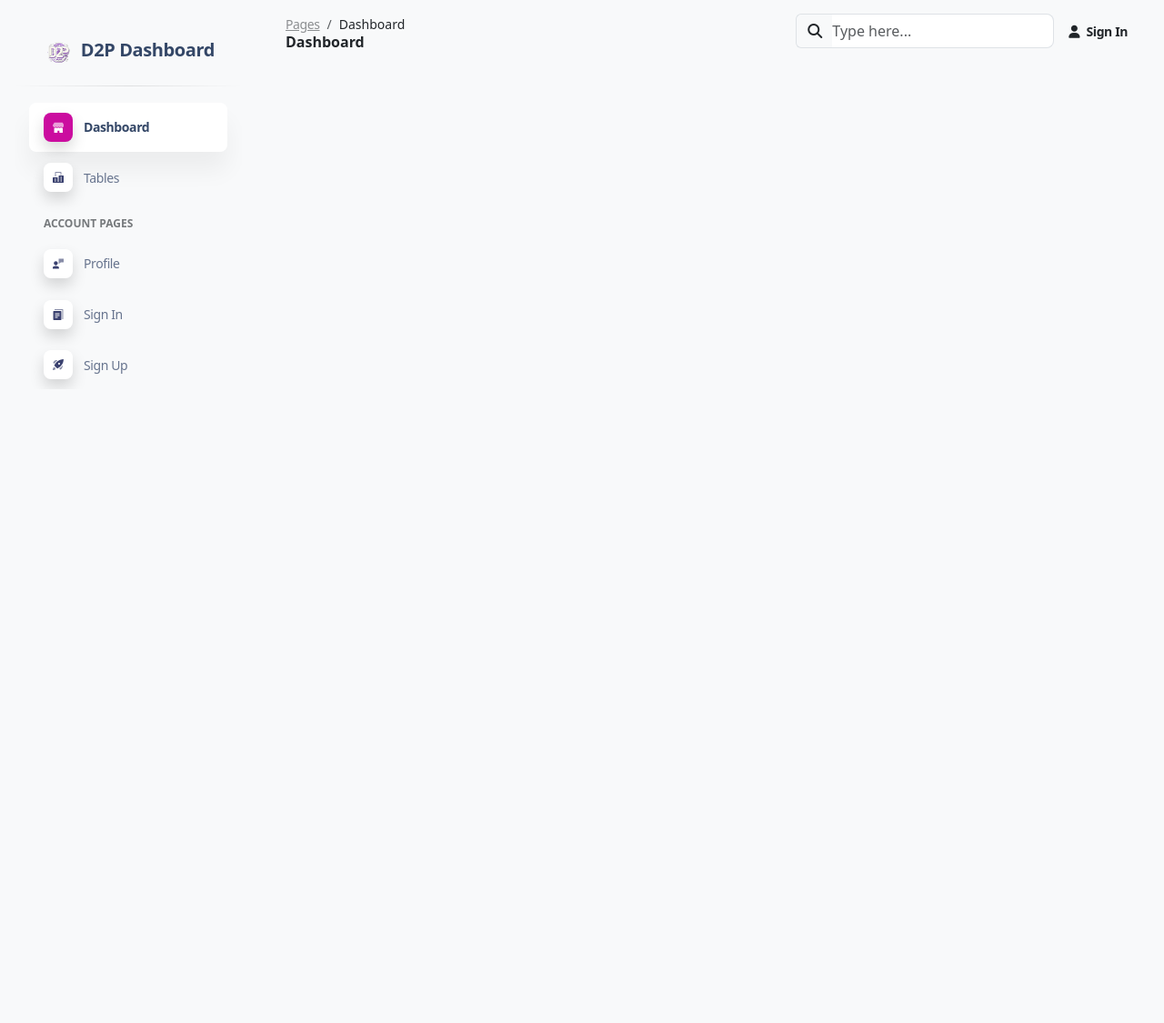
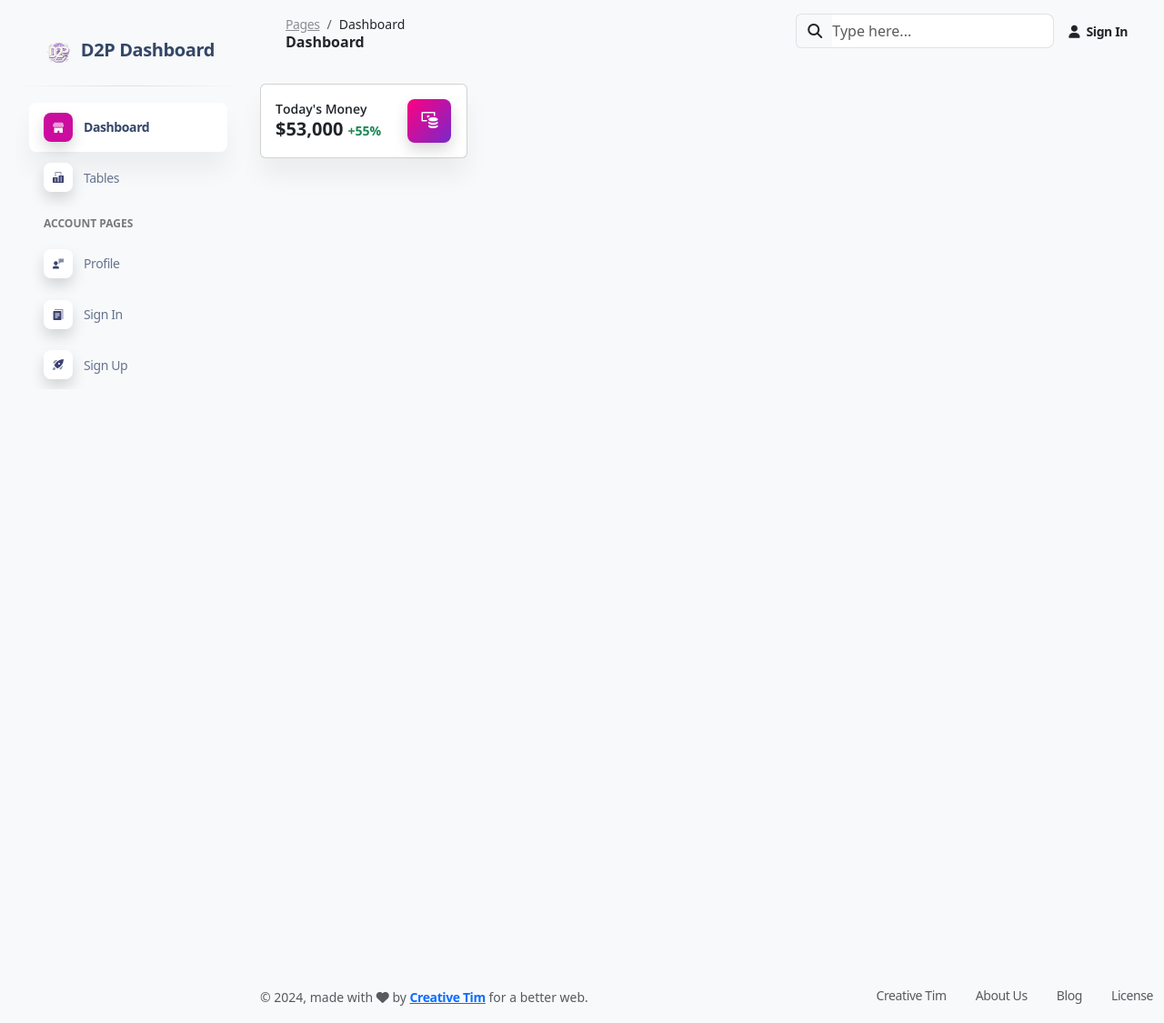
Before and after one commit to nguyenduydan/Website_BanVeXemPhim, a PHP site: page /admin/dashboard_layout.php in a window 1280 px wide. Shown: the whole page at 91% size. Before the commit the page ends 428 px from the top, so only its background shows below. Run offline with PHP 8.4, Linux system fonts and the light colour scheme; some libraries are stand-ins or nearby versions.

Commit message:
add footer.php + edit dashboard - 17/10/2024

```diff
--- a/admin/dashboard.php
+++ b/admin/dashboard.php
@@ -0,0 +1,26 @@
+<div class="container-fluid py-4" style="height: 1000px;">
+    <div class="row">
+        <div class="col-xl-3 col-sm-6 mb-xl-0 mb-4">
+            <div class="card">
+                <div class="card-body p-3">
+                    <div class="row">
+                        <div class="col-8">
+                            <div class="numbers">
+                                <p class="text-sm mb-0 text-capitalize font-weight-bold">Today's Money</p>
+                                <h5 class="font-weight-bolder mb-0">
+                                    $53,000
+                                    <span class="text-success text-sm font-weight-bolder">+55%</span>
+                                </h5>
+                            </div>
+                        </div>
+                        <div class="col-4 text-end">
+                            <div class="icon icon-shape bg-gradient-primary shadow text-center border-radius-md">
+                                <i class="ni ni-money-coins text-lg opacity-10" aria-hidden="true"></i>
+                            </div>
+                        </div>
+                    </div>
+                </div>
+            </div>
+        </div>
+    </div>
+</div>
--- a/admin/dashboard_layout.php
+++ b/admin/dashboard_layout.php
@@ -1,16 +1,14 @@
 <?php
 // Include header (chứa các liên kết CSS và meta)
 include __DIR__ . '\header.php';
-
 // Include menu (chứa navbar và sidebar)
 include __DIR__ . '\menu.php';
 ?>
 
 <main class="main-content position-relative max-height-vh-100 h-100 border-radius-lg">
-
+    <?php
+    include __DIR__ . '\dashboard.php';
+    // Include footer (chứa liên kết JavaScript)
+    include __DIR__ . '\footer.php';
+    ?>
 </main>
-
-<?php
-// Include footer (chứa liên kết JavaScript)
-include __DIR__ . '\footer.php';
-?>
--- a/admin/footer.php
+++ b/admin/footer.php
@@ -1,8 +1,36 @@
 <!-- Footer -->
-<footer>
-
+<footer class="footer py-3">
+    <div class="container-fluid">
+        <div class="row align-items-center justify-content-lg-bottom">
+            <div class="col-lg-6 mb-lg-0 mb-4">
+                <div class="copyright text-center text-sm text-muted text-lg-start">
+                    © <script>
+                        document.write(new Date().getFullYear())
+                    </script>,
+                    made with <i class="fa fa-heart"></i> by
+                    <a href="https://www.creative-tim.com" class="font-weight-bold" target="_blank">Creative Tim</a>
+                    for a better web.
+                </div>
+            </div>
+            <div class="col-lg-6">
+                <ul class="nav nav-footer justify-content-center justify-content-lg-end">
+                    <li class="nav-item">
+                        <a href="https://www.creative-tim.com" class="nav-link text-muted" target="_blank">Creative Tim</a>
+                    </li>
+                    <li class="nav-item">
+                        <a href="https://www.creative-tim.com/presentation" class="nav-link text-muted" target="_blank">About Us</a>
+                    </li>
+                    <li class="nav-item">
+                        <a href="https://www.creative-tim.com/blog" class="nav-link text-muted" target="_blank">Blog</a>
+                    </li>
+                    <li class="nav-item">
+                        <a href="https://www.creative-tim.com/license" class="nav-link pe-0 text-muted" target="_blank">License</a>
+                    </li>
+                </ul>
+            </div>
+        </div>
+    </div>
 </footer>
-
 <!-- Liên kết đến các file JS dùng chung -->
 <script src="../assets/js/core/popper.min.js"></script>
 <script src="../assets/js/core/bootstrap.min.js"></script>
```
